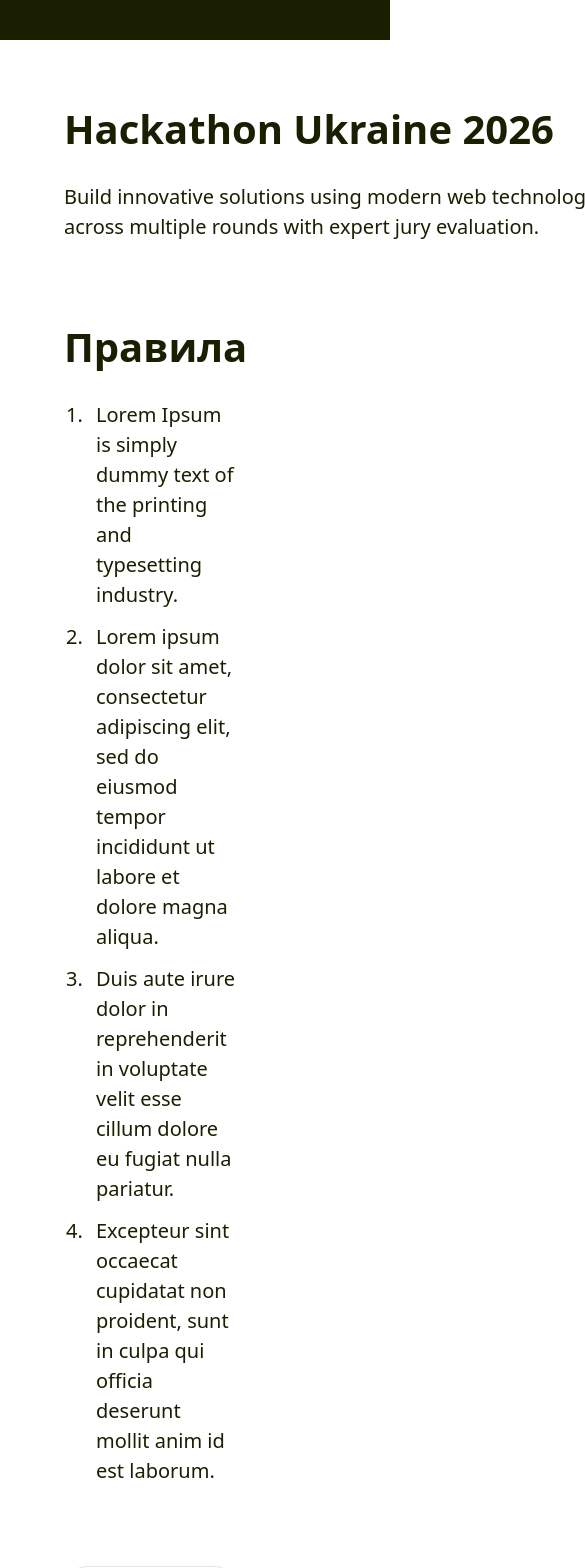
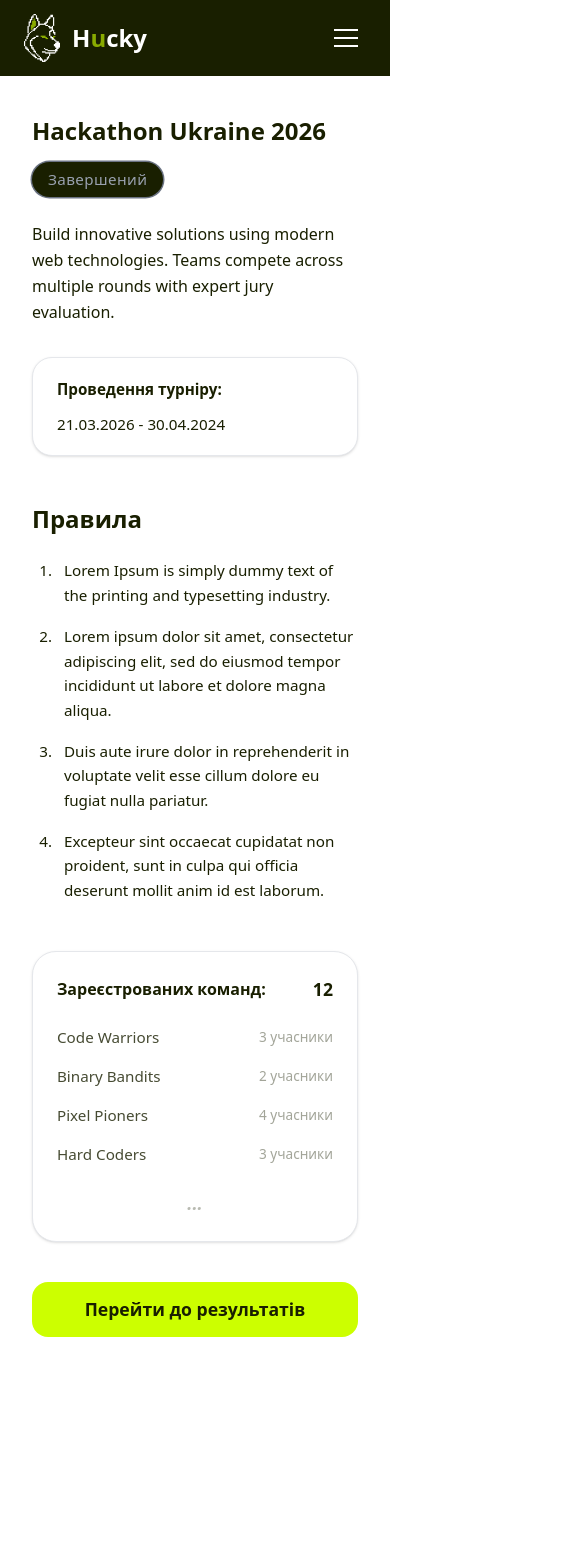
Before and after one commit to aidoteam10-art/Hucky, a SvelteKit app in the folder frontend/: page /tournaments/description in a window 390 px wide. Shown: the top 1568 px of the page, 585 px wide, since content can reach past the window. After the commit the page ends 1377 px from the top, so only its background shows below. Built offline with nearby package versions, Linux system fonts and the light colour scheme.

Commit message:
feat: додано адаптивнiсть до сторiнки опису турнiру та для навiгацiйного бару (мобiльне меню)

```diff
--- a/frontend/src/components/Link.svelte
+++ b/frontend/src/components/Link.svelte
@@ -1,23 +1,33 @@
 <script>
     export let href;
-    export let variant = "primary"; // primary | ghost | green | outline
-    export let size = "md"; // md | lg
+    export let variant = "primary";
+    export let size = "md";
     export let className = '';
+    export let isHomePage = false;
+
+    $: ringClass = isHomePage ? 'active:ring-[#191F00]' : 'active:ring-white';
 </script>
 
 <a
-    {href}
-    class = "btn no-underline transition-all duration-300 ease-out flex items-center justify-center w-fit
-    {size === 'md' ? 'text-[1.2rem] py-3 px-5 rounded-[0.4rem]' : ''}
-    {size === 'lg' ? 'text-[1.25rem] py-5 px-17.5 rounded-[0.6rem]' : ''}
+        {href}
+        on:click
+        class="btn no-underline transition-all duration-300 ease-out flex items-center justify-center w-fit
+    /* Адаптивні розміри: sm залишається маленьким, md стає адаптивним */
+    {size === 'sm' ? 'text-[0.9rem] lg:text-[1rem] py-2 px-4 rounded-[0.3rem]' : ''}
+    {size === 'md' ? 'text-[1rem] lg:text-[1.2rem] py-2.5 px-4 lg:py-3 lg:px-5 rounded-[0.4rem]' : ''}
+    {size === 'lg' ? 'text-[1.1rem] lg:text-[1.25rem] py-4 px-12 lg:py-5 lg:px-17.5 rounded-[0.6rem]' : ''}
+
+    /* Варіанти стилів */
     {variant === 'primary' ? 'font-semibold bg-[#191F00] text-white hover:bg-[#344100]' : ''}
     {variant === 'ghost' ? 'font-semibold hover:ring-1 hover:ring-[#191F00]' : ''}
     {variant === 'green' ? 'font-bold text-[#191F00] bg-linear-to-br from-[#BCEB01] to-[#EEFF00] hover:bg-linear-to-tl' : ''}
     {variant === 'outline' ? 'font-bold text-white bg-[#191F00] ring-1 ring-white hover:ring-2' : ''}
     {variant === 'second' ? 'font-bold text-white bg-[#191F00] hover:ring-1' : ''}
     {variant === 'white' ? 'font-bold text-[#191F00] bg-white' : ''}
+
+    active:ring-1 {ringClass} md:active:ring-0
+
     {className}"
 >
-
-<slot/>
+    <slot/>
 </a>
--- a/frontend/src/routes/(app)/+layout.svelte
+++ b/frontend/src/routes/(app)/+layout.svelte
@@ -1,50 +1,86 @@
-
 <script>
 	import '../../app.css';
 	import Link from '/src/components/Link.svelte';
 	import { page } from '$app/stores';
+	import { slide } from 'svelte/transition';
 
 	$: isHomePage = $page.url.pathname === '/';
+
+	let isMenuOpen = false;
+	const toggleMenu = () => isMenuOpen = !isMenuOpen;
 </script>
 
+<nav class="relative py-3 lg:py-5 px-6 lg:px-12 flex items-center transition-colors duration-300 {isHomePage ? 'bg-white' : 'bg-[#191F00]'} z-50">
 
+	<a href="/" class="flex items-center shrink-0">
+		<img src={isHomePage ? "/icons/logo_black.png" : "/icons/logo_white.png"} class="w-auto h-12 lg:h-20 shrink-0" alt="Hucky Logo">
+		<span class="flex items-center py-2 px-3 lg:py-3 lg:px-5 {isHomePage ? 'text-[#191F00]' : 'text-white'}">
+            <span class="font-bold text-[1.5rem] lg:text-[2.25rem]">H</span>
+            <span class="text-[#89AB00] font-bold text-[1.5rem] lg:text-[2.25rem]">u</span>
+            <span class="font-bold text-[1.5rem] lg:text-[2.25rem]">cky</span>
+        </span>
+	</a>
 
-<nav class="py-5 px-12 flex items-center justify-between transition-colors duration-300 {isHomePage ? 'bg-white' : 'bg-[#191F00]'}">
+	<div class="hidden md:flex flex-1 items-center">
+		<ol class="flex flex-1 justify-center items-center gap-4 lg:gap-10 list-none">
+			<li>
+				<Link {isHomePage} href="/" variant={isHomePage ? "primary" : "second"}>Головна</Link>
+			</li>
+			<li>
+				<Link {isHomePage} href="/tournaments" variant={isHomePage ? "ghost" : "second"}>Турніри</Link>
+			</li>
+		</ol>
 
-		<a href = "/" class = "hidden items-center md:flex">
-			<img src={isHomePage ? "/icons/logo_black.png" : "/icons/logo_white.png"} class="w-auto h-20 shrink-0" alt="Hucky Logo">
-			<span class="flex items-center py-3 px-5 {isHomePage ? 'text-[#191F00]' : 'text-white'}">
-            <span class="font-bold text-[2.25rem]">H</span>
-            <span class="text-[#89AB00] font-bold text-[2.25rem]">u</span>
-            <span class="font-bold text-[2.25rem]">cky</span>
-        </span>
-		</a>
+		<ol class="flex items-center gap-2 lg:gap-6 list-none shrink-0">
+			<li>
+				<Link {isHomePage} href="/login" variant={isHomePage ? "ghost" : "second"}>Увійти</Link>
+			</li>
+			<li>
+				<Link {isHomePage} href="/registration" variant={isHomePage ? "primary" : "green"}>Реєстрація</Link>
+			</li>
+		</ol>
+	</div>
 
-	<ol class="hidden items-center gap-6 list-none md:flex">
-		<li>
-			<Link href="/" variant={isHomePage ? "primary" : "second"}>
-				Головна
-			</Link>
-		</li>
-		<li>
-			<Link href="/tournaments" variant={isHomePage ? "ghost" : "second"}>
-				Турніри
-			</Link>
-		</li>
-	</ol>
-
-	<ol class="hidden items-center gap-6 list-none md:flex">
-		<li>
-			<Link href="/login" variant={isHomePage ? "ghost" : "second"}>
-				Увійти
-			</Link>
-		</li>
-		<li>
-			<Link href="/registration" variant={isHomePage ? "primary" : "green"}>
-				Реєстрація
-			</Link>
-		</li>
-	</ol>
+	<button
+			on:click={toggleMenu}
+			class="ml-auto flex flex-col gap-1.5 md:hidden p-2 focus:outline-none"
+			aria-label="Toggle Menu"
+	>
+		<span class="w-6 h-0.5 {isHomePage ? 'bg-[#191F00]' : 'bg-white'} transition-all {isMenuOpen ? 'rotate-45 translate-y-2' : ''}"></span>
+		<span class="w-6 h-0.5 {isHomePage ? 'bg-[#191F00]' : 'bg-white'} {isMenuOpen ? 'opacity-0' : ''}"></span>
+		<span class="w-6 h-0.5 {isHomePage ? 'bg-[#191F00]' : 'bg-white'} transition-all {isMenuOpen ? '-rotate-45 -translate-y-2' : ''}"></span>
+	</button>
 </nav>
 
+{#if isMenuOpen}
+	<div
+			transition:slide
+			class="md:hidden absolute w-full left-0 flex flex-col gap-4 p-6 border-t {isHomePage ? 'bg-white border-gray-100' : 'bg-[#191F00] border-[#344100]'} z-40 shadow-xl"
+	>
+		<ol class="flex flex-col gap-3 list-none items-center">
+			<li class="w-full">
+				<Link
+						on:click={toggleMenu}
+						href="/"
+						variant={isHomePage ? "ghost" : "second"}
+						size="sm"
+						className="w-full"
+				>
+					Головна
+				</Link>
+			</li>
+			<li class="w-full">
+				<Link on:click={toggleMenu} href="/tournaments" variant={isHomePage ? "ghost" : "second"} size="sm" className="w-full">Турніри</Link>
+			</li>
+			<hr class="w-full opacity-5 my-1" />
+			<li class="w-full">
+				<Link on:click={toggleMenu} href="/login" variant={isHomePage ? "ghost" : "second"} size="sm" className="w-full">Увійти</Link>
+			</li>
+			<li class="w-full">
+				<Link on:click={toggleMenu} href="/registration" variant={isHomePage ? "primary" : "green"} size="sm" className="w-full">Реєстрація</Link>
+			</li>
+		</ol>
+	</div>
+{/if}
+
 <slot></slot>
--- a/frontend/src/routes/(app)/tournaments/description/+page.svelte
+++ b/frontend/src/routes/(app)/tournaments/description/+page.svelte
@@ -4,7 +4,7 @@
 
     let tournament = {
         name: "Hackathon Ukraine 2026",
-        status: current_state, // "registration" | "active" | "completed"
+        status: current_state,
         description: "Build innovative solutions using modern web technologies. Teams compete across multiple rounds with expert jury evaluation.",
         startRegDate: "01.04.2026",
         endRegDate: "21.04.2026",
@@ -29,113 +29,107 @@
     };
 </script>
 
-<main class = "w-full pl-16 pr-38 py-16 font-sans text-[#191F00]">
-    <section class="flex justify-between items-end mb-20">
+<main class="w-full px-8 lg:px-12 xl:pl-16 xl:pr-38 py-10 lg:py-16 font-sans text-[#191F00]">
+
+    <section class="flex flex-col lg:flex-row lg:justify-between lg:items-end mb-12 lg:mb-20 gap-8">
         <div class="max-w-2.2xl">
-            <div class="flex items-center gap-9 mb-7">
-                <h2 class="text-[2.5rem] font-bold leading-tight">{tournament.name}</h2>
+            <div class="flex flex-wrap items-center gap-4 lg:gap-9 mb-6 lg:mb-7">
+                <h2 class="text-2xl md:text-3xl xl:text-[2.5rem] font-bold leading-tight">{tournament.name}</h2>
                 <StateTag variant={current_state} />
             </div>
-            <p class = "text-[1.25rem] w-3xl">{tournament.description}</p>
+            <p class="text-[1rem] xl:text-[1.25rem] w-full xl:w-3xl leading-relaxed">{tournament.description}</p>
         </div>
-        <div class="flex flex-col items-end">
+
+        <div class="flex flex-col items-start lg:items-end w-full lg:w-auto">
             {#if tournament.status === "registration"}
-                <a href="/team_registration" class="bg-[#CCFF00] hover:bg-[#A9D207] text-[#191F00] font-bold py-3.5 px-10 rounded-2xl text-[1.25rem] transition-all shadow-sm">
+                <a href="/team_registration" class="w-full lg:w-auto text-center bg-[#CCFF00] hover:bg-[#A9D207] text-[#191F00] font-bold py-3 px-10 rounded-2xl text-[1.1rem] xl:text-[1.25rem] transition-all shadow-sm">
                     Зареєструвати команду
                 </a>
 
-            {:else if tournament.status === "active"}
-                <div class="bg-[#CCFF00] px-10 py-8 rounded-[1.25rem] flex items-center gap-16 min-w-[450px]">
-                    <span class="text-[1.25rem] font-semibold text-[#191F00]">Проведення турніру:</span>
-                    <span class="text-[1.25rem] font-regular text-[#191F00]">{tournament.startDate} - {tournament.endDate}</span>
-                </div>
-
-            {:else if tournament.status === "completed"}
-                <div class="bg-white border border-[#E5E7EB] px-10 py-8 rounded-[1.25rem] flex items-center gap-16 min-w-[450px] shadow-sm">
-                    <span class="text-[1.25rem] font-semibold text-[#191F00]">Проведення турніру:</span>
-                    <span class="text-[1.25rem] font-regular text-[#191F00]">{tournament.startDate} - {tournament.endDate}</span>
+            {:else if tournament.status === "active" || tournament.status === "completed"}
+                <div class="{tournament.status === 'active' ? 'bg-[#CCFF00]' : 'bg-white border border-[#E5E7EB] shadow-sm'} px-6 xl:px-10 py-5 xl:py-8 rounded-[1.25rem] flex flex-col sm:flex-row items-start sm:items-center gap-3 xl:gap-16 w-full lg:min-w-[450px]">
+                    <span class="text-[0.95rem] xl:text-[1.25rem] font-semibold text-[#191F00] whitespace-nowrap">Проведення турніру:</span>
+                    <span class="text-[0.95rem] xl:text-[1.25rem] font-regular text-[#191F00] whitespace-nowrap">{tournament.startDate} - {tournament.endDate}</span>
                 </div>
             {/if}
         </div>
     </section>
 
-    <div class="grid grid-cols-1 lg:grid-cols-3 gap-20">
-        <div class="lg:col-span-2 max-w-2xl">
-            <h2 class="text-[2.5rem] font-bold leading-tight mb-7">Правила</h2>
-            <ol class="space-y-3 list-decimal pl-6 text-[1.25rem]">
+    <div class="grid grid-cols-1 md:grid-cols-2 xl:grid-cols-3 gap-12 lg:gap-16 xl:gap-20">
+        <div class="md:col-span-1 xl:col-span-2 max-w-2xl">
+            <h2 class="text-2xl md:text-3xl xl:text-[2.5rem] font-bold leading-tight mb-6 lg:mb-7">Правила</h2>
+            <ol class="space-y-4 list-decimal pl-6 text-[0.95rem] xl:text-[1.25rem] leading-relaxed">
                 {#each tournament.rules as rule}
                     <li class="pl-2">{rule}</li>
                 {/each}
             </ol>
         </div>
 
-        <div class="flex flex-col gap-6 items-end">
+        <div class="flex flex-col gap-6 items-start xl:items-end w-full">
             {#if tournament.status === "registration"}
-                <div class="border border-[#E5E7EB] rounded-[1.5rem] p-10 bg-white shadow-sm w-full max-w-[650px]">
-                    <div class="flex justify-between items-center mb-6">
-                        <span class="text-[1.1rem] opacity-50">Реєстрація можлива:</span>
-                        <span class="text-[1.1rem] font-regular">{tournament.startRegDate} - {tournament.endRegDate}</span>
+                <div class="border border-[#E5E7EB] rounded-[1.5rem] p-6 xl:p-10 bg-white shadow-sm w-full xl:max-w-[650px]">
+                    <div class="flex justify-between items-center mb-5 gap-4">
+                        <span class="text-[0.9rem] xl:text-[1.1rem] opacity-50">Реєстрація можлива:</span>
+                        <span class="text-[0.9rem] xl:text-[1.1rem] font-regular text-right">{tournament.startRegDate} - {tournament.endRegDate}</span>
                     </div>
-                    <div class="flex justify-between items-center">
-                        <span class="text-[1.1rem] opacity-50">Максимальна кількість команд:</span>
-                        <span class="text-[1.1rem] font-regular">{tournament.teamsMaxNum}</span>
+                    <div class="flex justify-between items-center gap-4">
+                        <span class="text-[0.9rem] xl:text-[1.1rem] opacity-50">Максимальна кількість команд:</span>
+                        <span class="text-[0.9rem] xl:text-[1.1rem] font-regular">{tournament.teamsMaxNum}</span>
                     </div>
                 </div>
 
-                <div class="border border-[#E5E7EB] rounded-[1.5rem] p-10 bg-white shadow-sm flex justify-between items-center w-full max-w-[350px]">
-                    <span class="text-[1.1rem] opacity-50">Зареєстрованих команд:</span>
-                    <span class="text-[1.1rem] font-regular">{tournament.teamsNum}</span>
+                <div class="border border-[#E5E7EB] rounded-[1.5rem] p-6 xl:p-10 bg-white shadow-sm flex justify-between items-center w-full xl:max-w-[350px]">
+                    <span class="text-[0.9rem] xl:text-[1.1rem] opacity-50">Зареєстрованих команд:</span>
+                    <span class="text-[0.9rem] xl:text-[1.1rem] font-regular">{tournament.teamsNum}</span>
                 </div>
             {:else}
-                <div class="border border-[#E5E7EB] rounded-[1.5rem] p-10 bg-white shadow-sm w-full max-w-[450px]">
-                    <div class="flex justify-between items-center mb-8">
-                        <span class="text-[1.15rem] font-semibold">Зареєстрованих команд:</span>
-                        <span class="text-[1.25rem] font-semibold">{tournament.teamsNum}</span>
+                <div class="border border-[#E5E7EB] rounded-[1.5rem] p-6 lg:p-8 xl:p-10 bg-white shadow-sm w-full xl:max-w-[450px] min-w-fit">
+                    <div class="flex justify-between items-center mb-6 gap-4">
+                        <span class="text-[1rem] xl:text-[1.15rem] font-semibold whitespace-nowrap">Зареєстрованих команд:</span>
+                        <span class="text-[1.1rem] xl:text-[1.25rem] font-semibold">{tournament.teamsNum}</span>
                     </div>
 
-                    <div class="space-y-5">
+                    <div class="space-y-4">
                         {#each tournament.registeredTeams as team}
-                            <div class="flex justify-between items-center">
-                                <span class="text-[1.1rem] opacity-80">{team.name}</span>
-                                <span class="text-[1rem] opacity-40">{team.count} учасники</span>
+                            <div class="flex justify-between items-center gap-6">
+                                <span class="text-[0.95rem] xl:text-[1.1rem] opacity-80">{team.name}</span>
+                                <span class="text-[0.85rem] xl:text-[1rem] opacity-40 whitespace-nowrap">{team.count} учасники</span>
                             </div>
                         {/each}
                     </div>
-
-                    <div class="mt-8 flex justify-center gap-1 opacity-30 italic font-bold text-xl">...</div>
+                    <div class="mt-6 flex justify-center gap-1 opacity-30 italic font-bold text-lg">...</div>
                 </div>
             {/if}
         </div>
     </div>
 
     {#if tournament.status === "active"}
-        <div class="bg-[#191F00] rounded-[2rem] p-16 mt-14 flex justify-between items-center text-white">
-            <div>
-                <h3 class="text-[1.6rem] font-bold mb-8">Раунд 1: {tournament.round}</h3>
-                <div class="flex gap-12">
-                    <a href="/tournaments/tourtask" class="bg-white text-[#191F00] font-bold py-3.5 px-8 rounded-xl text-[1.1rem] hover:bg-[#CBCBCB] transition-all">
+        <div class="bg-[#191F00] rounded-[1.5rem] xl:rounded-[2rem] p-7 lg:p-12 xl:p-16 mt-14 flex flex-col lg:flex-row justify-between items-start lg:items-center text-white gap-8 lg:gap-10">
+            <div class="w-full lg:w-auto">
+                <h3 class="text-lg xl:text-[1.6rem] font-bold mb-6 lg:mb-8">Раунд 1: {tournament.round}</h3>
+                <div class="flex flex-col sm:flex-row gap-4 xl:gap-12">
+                    <a href="/tournaments/tourtask" class="text-center bg-white text-[#191F00] font-bold py-3 px-8 rounded-xl text-[1rem] xl:text-[1.1rem] hover:bg-[#CBCBCB] transition-all">
                         Подивитися завдання
                     </a>
-                    <a href="/task_submission" class="bg-[#CCFF00] text-[#191F00] font-bold py-3.5 px-8 rounded-xl text-[1.1rem] hover:bg-[#A9D207] transition-all">
+                    <a href="/task_submission" class="text-center bg-[#CCFF00] text-[#191F00] font-bold py-3 px-8 rounded-xl text-[1rem] xl:text-[1.1rem] hover:bg-[#A9D207] transition-all">
                         Здати роботу
                     </a>
                 </div>
             </div>
 
-            <div class="text-right">
-                <p class="text-[1.1rem] opacity-80 mb-5">Часу залишилося</p>
-                <p class="text-[2.5rem] font-bold tracking-wider leading-none">{tournament.time}</p>
+            <div class="w-full lg:text-right">
+                <p class="text-[0.9rem] xl:text-[1.1rem] opacity-80 mb-3 lg:mb-5">Часу залишилося</p>
+                <p class="text-3xl xl:text-[2.5rem] font-bold tracking-wider leading-none">{tournament.time}</p>
             </div>
         </div>
     {/if}
 
     {#if tournament.status === "completed"}
         <div class="flex justify-center mt-10">
-            <a href="/tournaments/results" class="bg-[#CCFF00] hover:bg-[#A9D207] text-[#191F00] font-bold py-4 px-12 rounded-2xl text-[1.25rem] transition-all">
+            <a href="/tournaments/results" class="w-full sm:w-auto text-center bg-[#CCFF00] hover:bg-[#A9D207] text-[#191F00] font-bold py-3.5 px-12 rounded-2xl text-[1.1rem] xl:text-[1.25rem] transition-all">
                 Перейти до результатів
             </a>
         </div>
     {/if}
 
-
 </main>
```
